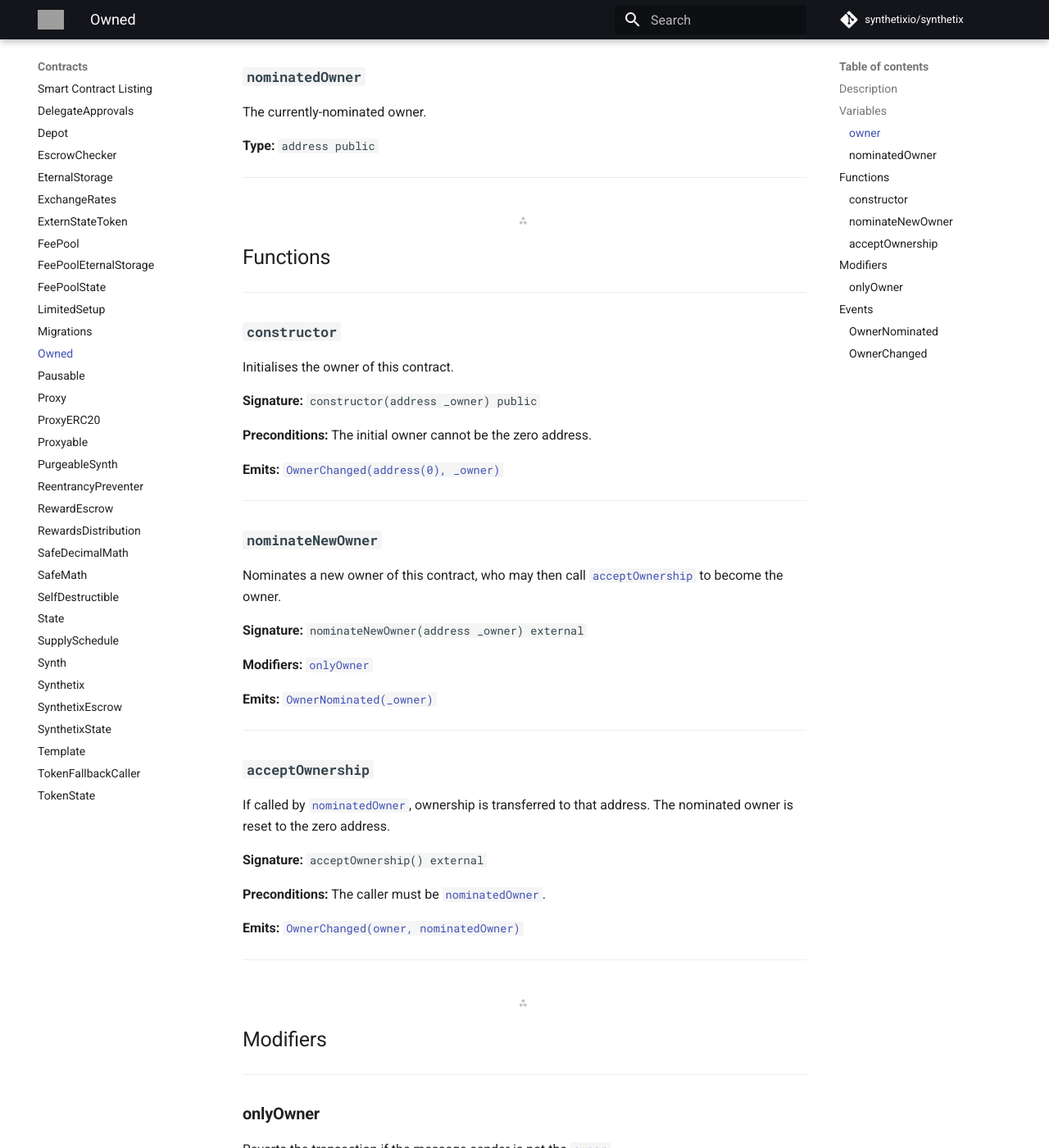
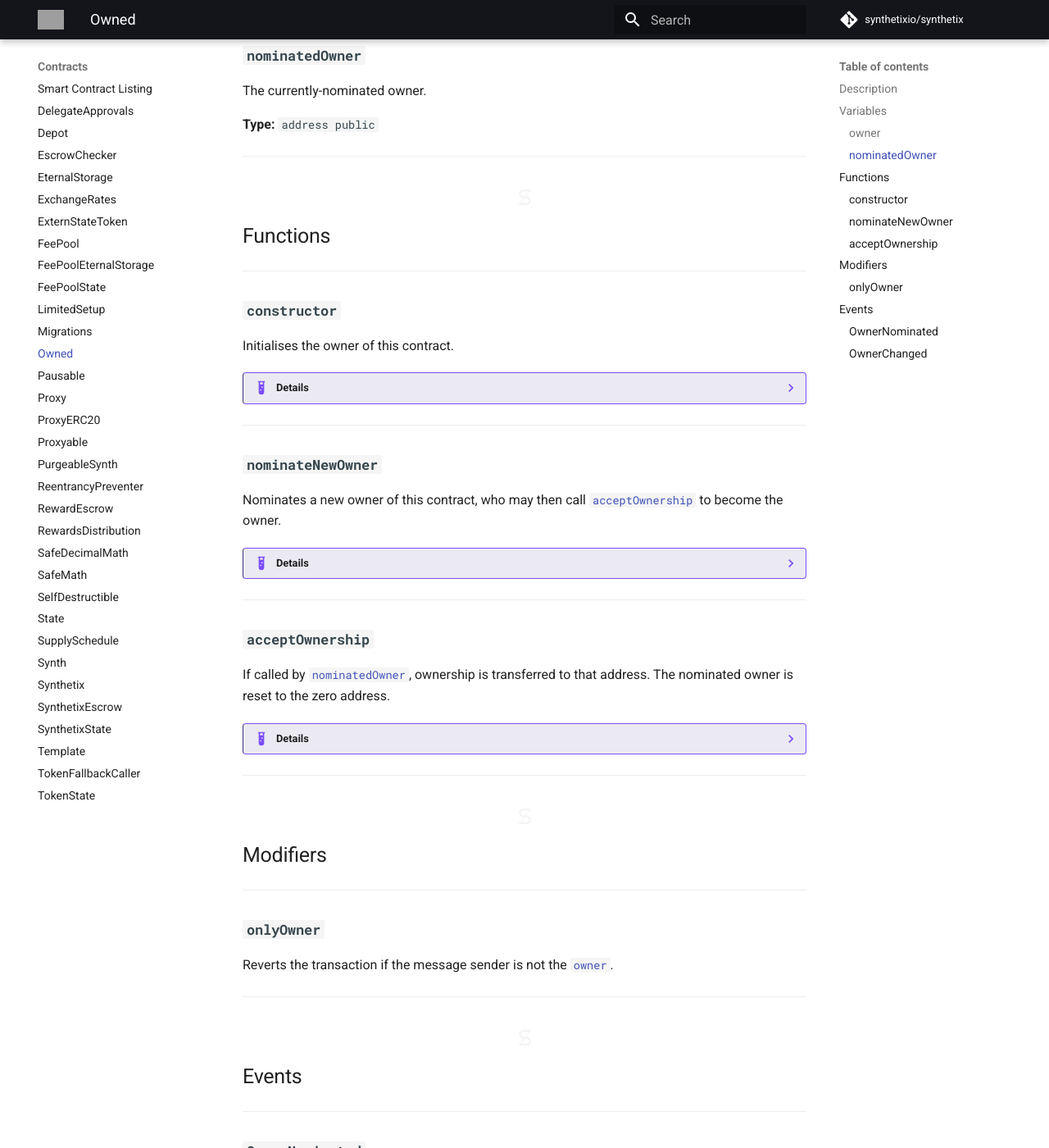
Before and after one commit to Synthetixio/synthetix, an MkDocs documentation site: the page built from docs/contracts/Owned.md, in a window 1280 px wide and 1400 px high, scrolled down 647 px. Shown: the whole window at 82% size. Built offline with MkDocs 1.6.1 and Material for MkDocs 9.7.7, drawn with Linux system fonts in a browser that asks for light colours; comment, search, counter and statistics services are not loaded; grey boxes are pictures that could not be loaded.

Commit message:
Better section separators and formatting.

```diff
--- a/docs/contracts/Owned.md
+++ b/docs/contracts/Owned.md
@@ -5,9 +5,7 @@
 Allows inheriting contracts to have an owner and provides the [`onlyOwner`](#onlyowner) modifier, which restricts function access to the owner.
 The owner can be changed by a nomination process, where the nominated owner must accept ownership before it is switched.
 
----
-
-<section-sep>⁂</section-sep>
+<section-sep />
 
 ## Variables
 
@@ -29,7 +27,7 @@ The currently-nominated owner.
 
 ---
 
-<section-sep>⁂</section-sep>
+<section-sep />
 
 ## Functions
 
@@ -39,11 +37,18 @@ The currently-nominated owner.
 
 Initialises the owner of this contract.
 
-**Signature:** `constructor(address _owner) public`
+??? example "Details"
+    **Signature**
 
-**Preconditions:** The initial owner cannot be the zero address.
+    `constructor(address _owner) public`
 
-**Emits:** [`OwnerChanged(address(0), _owner)`](#ownerchanged)
+    **Preconditions**
+
+    * The initial owner cannot be the zero address.
+
+    **Emits**
+
+    * [`OwnerChanged(address(0), _owner)`](#ownerchanged)
 
 ---
 
@@ -51,11 +56,18 @@ Initialises the owner of this contract.
 
 Nominates a new owner of this contract, who may then call [`acceptOwnership`](#acceptownership) to become the owner.
 
-**Signature:** `nominateNewOwner(address _owner) external`
+??? example "Details"
+    **Signature**
 
-**Modifiers:** [`onlyOwner`](#onlyowner)
+    `nominateNewOwner(address _owner) external`
 
-**Emits:** [`OwnerNominated(_owner)`](#ownernominated)
+    **Modifiers**
+
+    * [`onlyOwner`](#onlyowner)
+
+    **Emits**
+
+    * [`OwnerNominated(_owner)`](#ownernominated)
 
 ---
 
@@ -64,33 +76,41 @@ Nominates a new owner of this contract, who may then call [`acceptOwnership`](#a
 If called by [`nominatedOwner`](#nominatedowner), ownership is transferred to that address.
 The nominated owner is reset to the zero address.
 
-**Signature:** `acceptOwnership() external`
+??? example "Details"
 
-**Preconditions:** The caller must be [`nominatedOwner`](#nominatedowner).
+    **Signature**
 
-**Emits:** [`OwnerChanged(owner, nominatedOwner)`](#ownerchanged)
+    `acceptOwnership() external`
+
+    **Preconditions**
+
+    * The caller must be [`nominatedOwner`](#nominatedowner).
+
+    **Emits**
+
+    * [`OwnerChanged(owner, nominatedOwner)`](#ownerchanged)
 
 ---
 
-<section-sep>⁂</section-sep>
+<section-sep />
 
 ## Modifiers
 
 ---
 
-### onlyOwner
+### `onlyOwner`
 
 Reverts the transaction if the message sender is not the [`owner`](#owner).
 
 ---
 
-<section-sep>⁂</section-sep>
+<section-sep />
 
 ## Events
 
 ---
 
-### OwnerNominated
+### `OwnerNominated`
 
 `newOwner` has been set as the [`nominatedOwner`](#nominatedowner).
 
@@ -98,7 +118,7 @@ Reverts the transaction if the message sender is not the [`owner`](#owner).
 
 ---
 
-### OwnerChanged
+### `OwnerChanged`
 
 Ownership has been handed over from `oldOwner` to `newOwner`, which is the new value of [`owner`](#owner).
 
@@ -106,4 +126,4 @@ Ownership has been handed over from `oldOwner` to `newOwner`, which is the new v
 
 ---
 
-<section-sep>⁂</section-sep>
+<section-sep />
--- /dev/null
+++ b/docs/js/sectionSeparators.js
@@ -0,0 +1,7 @@
+// Replaces all instances of the section-sep tag with a small,
+// centered 5% opacity Synthetix logo with some top margin.
+const separator = '<img src="../../img/logos/synthetix_logo_light.png">'
+const separators = document.getElementsByTagName('section-sep');
+for (let sep of separators) {
+    sep.innerHTML = separator;
+}
```
Also changed, not shown: docs/img/logos/synthetix_logo_light.png (added), docs/img/logos/synthetix_logo_light.svg (added), 1 other file.
